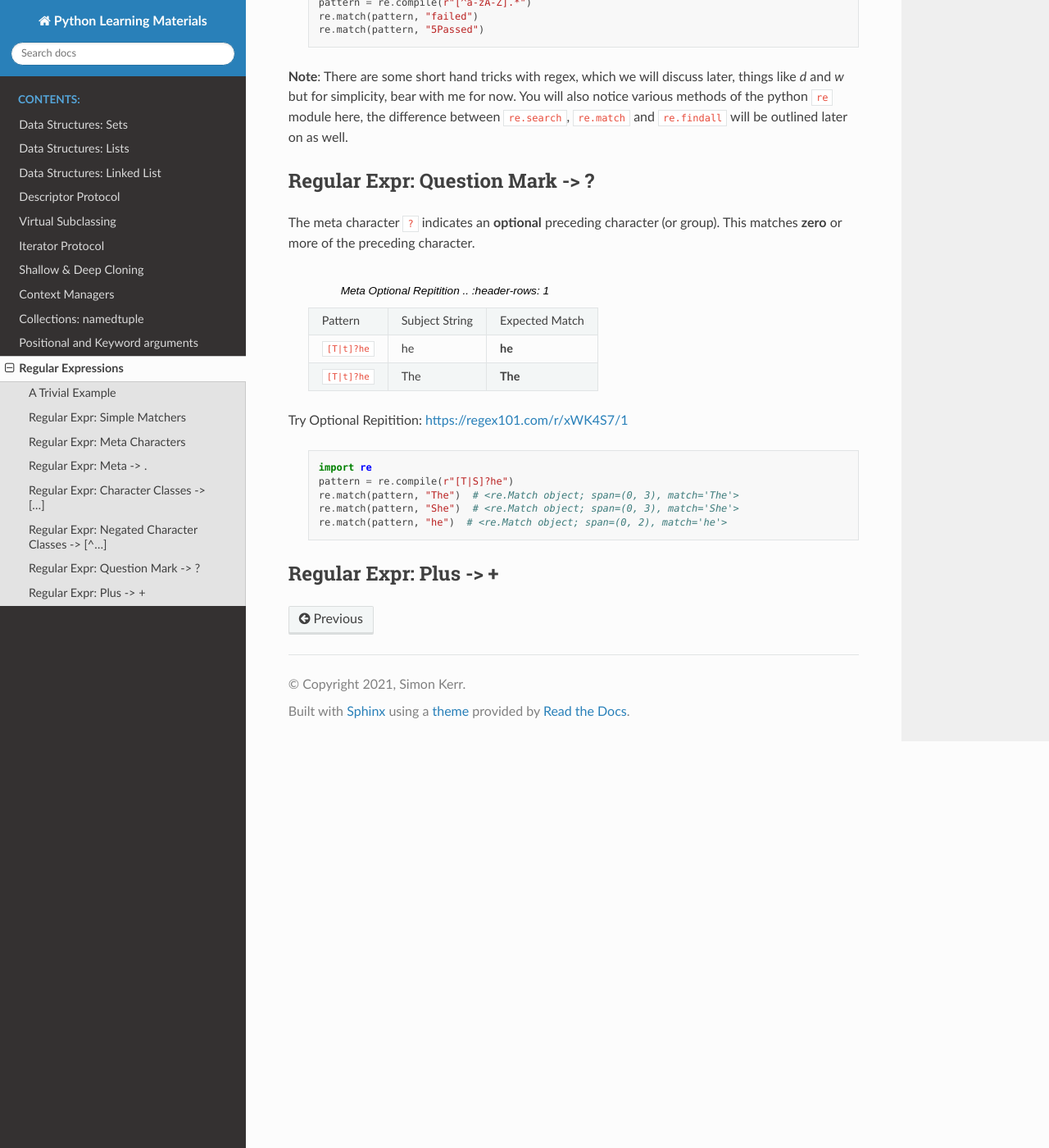
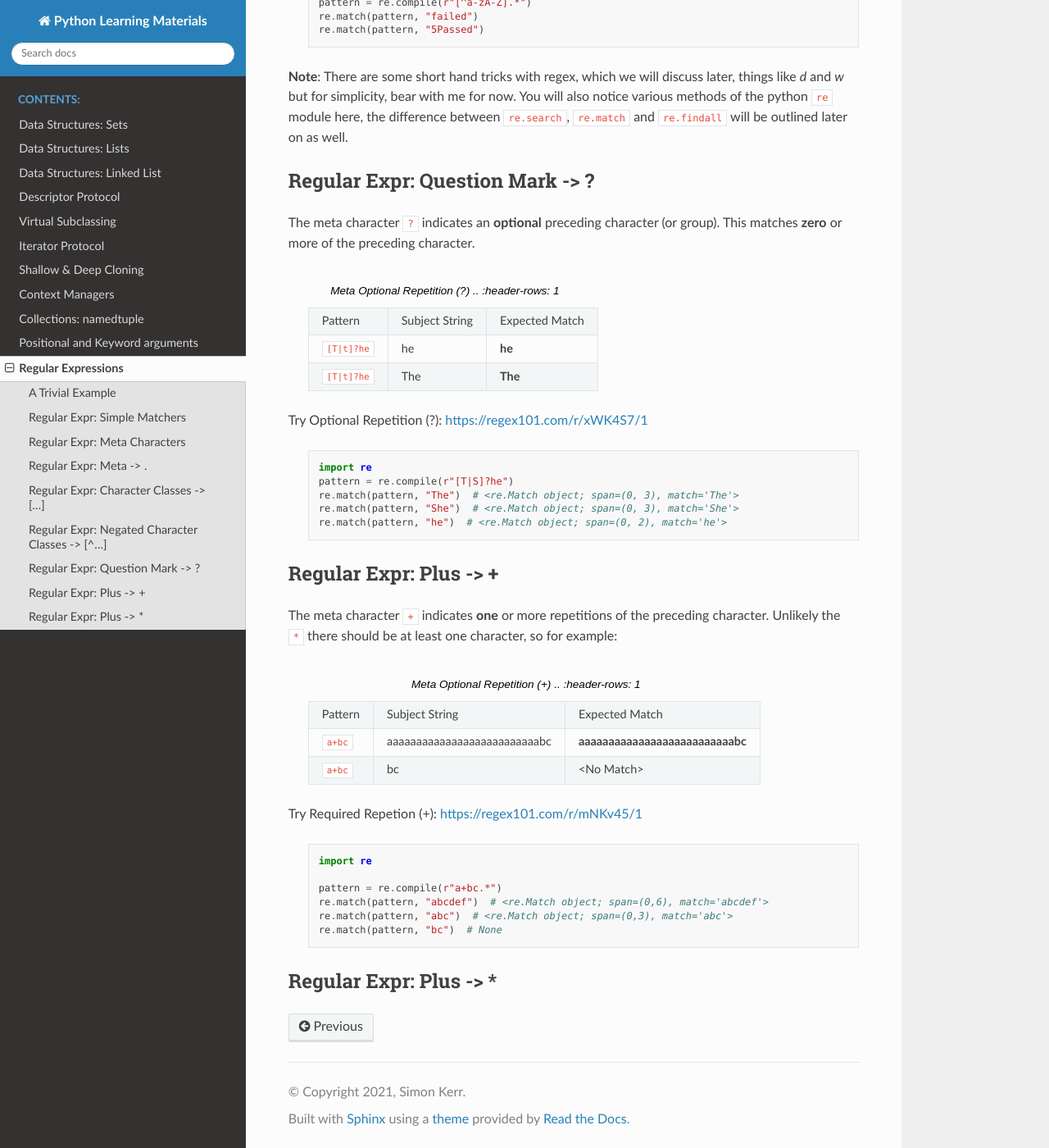
Before and after one commit to symonk/pydocs, a Sphinx documentation site: the page built from docs/source/regular_expressions.rst, in a window 1280 px wide and 1400 px high, scrolled down 4150 px. Shown: the whole window at 82% size. Built offline with Sphinx 7.4.7 and the Read the Docs theme 2.0.0, drawn with Linux system fonts in a browser that asks for light colours.

Commit message:
typos; documentation on regex meta character: `+` for repetition

```diff
--- a/docs/source/regular_expressions.rst
+++ b/docs/source/regular_expressions.rst
@@ -239,7 +239,7 @@ Regular Expr: Question Mark -> ?
 The meta character ``?`` indicates an **optional** preceding character (or group).  This matches
 **zero** or more of the preceding character.
 
-    .. list-table:: Meta Optional Repitition
+    .. list-table:: Meta Optional Repetition (?)
         .. :header-rows: 1
 
         * - Pattern
@@ -252,7 +252,7 @@ The meta character ``?`` indicates an **optional** preceding character (or group
           - The
           - **The**
 
-Try Optional Repitition: https://regex101.com/r/xWK4S7/1
+Try Optional Repetition (?):  https://regex101.com/r/xWK4S7/1
 
     .. code-block:: python
 
@@ -263,4 +263,34 @@ Try Optional Repitition: https://regex101.com/r/xWK4S7/1
         re.match(pattern, "he")  # <re.Match object; span=(0, 2), match='he'>
 
 Regular Expr: Plus -> +
------------------------------------
+------------------------
+The meta character ``+`` indicates **one** or more repetitions of the preceding character.  Unlikely the ``*``
+there should be at least one character, so for example:
+
+    .. list-table:: Meta Optional Repetition (+)
+        .. :header-rows: 1
+
+        * - Pattern
+          - Subject String
+          - Expected Match
+        * - ``a+bc``
+          - aaaaaaaaaaaaaaaaaaaaaaaaaabc
+          - **aaaaaaaaaaaaaaaaaaaaaaaaaabc**
+        * - ``a+bc``
+          - bc
+          - <No Match>
+
+Try Required Repetion (+):  https://regex101.com/r/mNKv45/1
+
+    .. code-block:: python
+
+        import re
+
+        pattern = re.compile(r"a+bc.*")
+        re.match(pattern, "abcdef")  # <re.Match object; span=(0,6), match='abcdef'>
+        re.match(pattern, "abc")  # <re.Match object; span=(0,3), match='abc'>
+        re.match(pattern, "bc")  # None
+
+
+Regular Expr: Plus -> *
+------------------------
```
